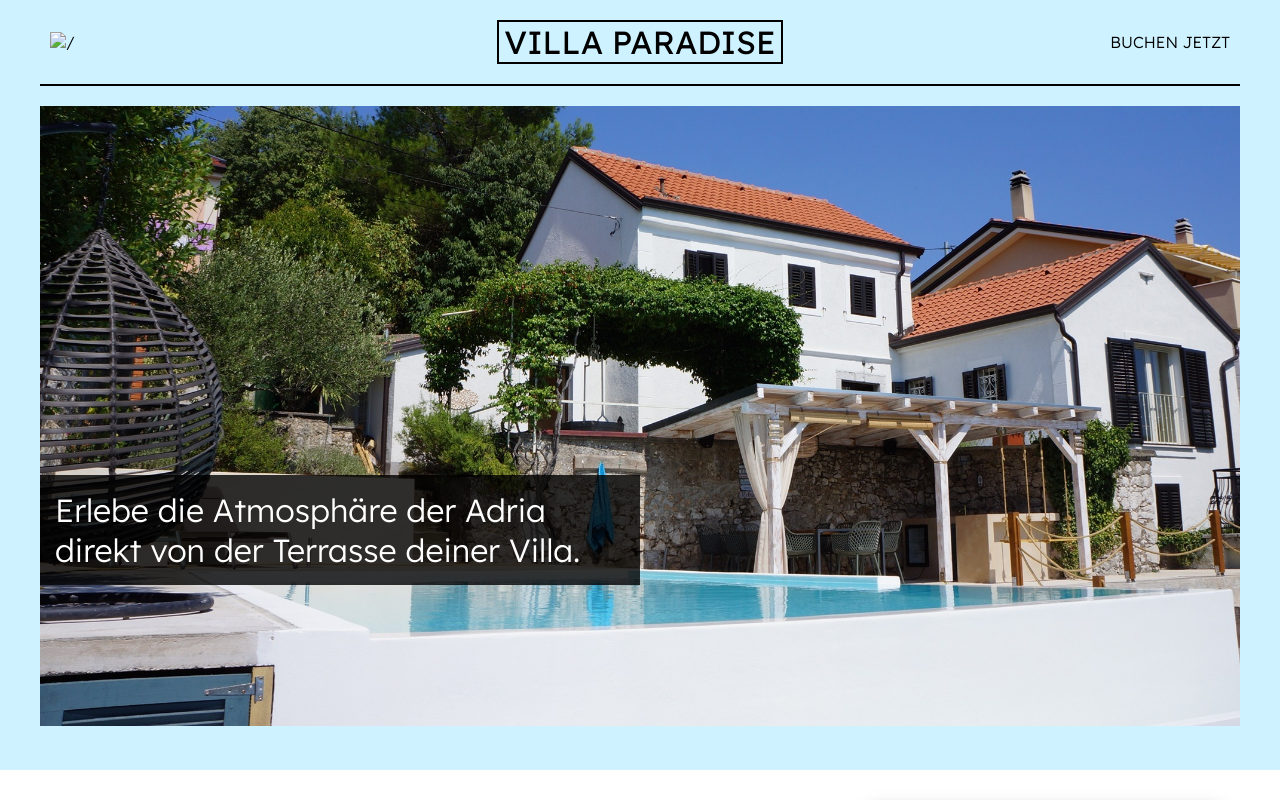
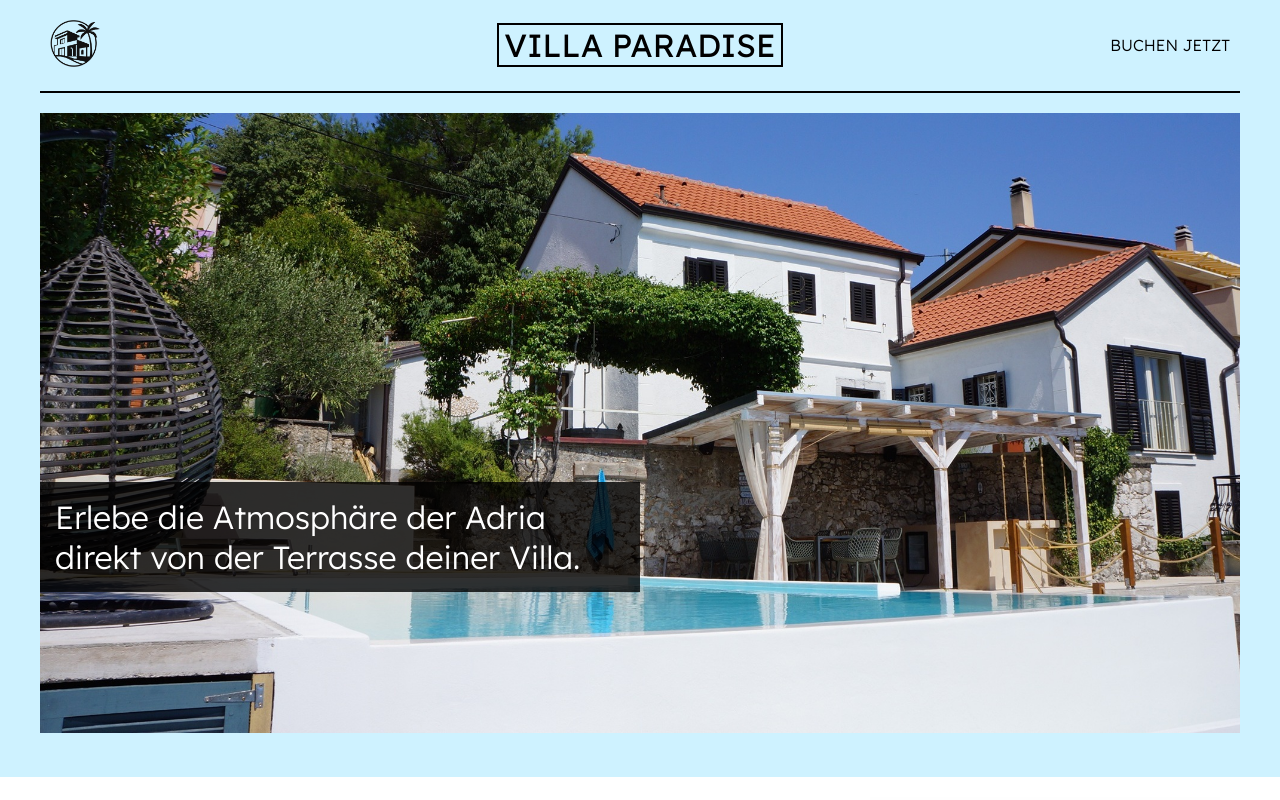
Before and after one commit to VladislavReb/villa_paradise, a website: page index.html in a window 1280 px wide. Shown: the top 800 px of the page. Drawn offline with nearby package versions, Linux system fonts and the light colour scheme.

Commit message:
fixed header icon

```diff
--- a/index.html
+++ b/index.html
@@ -14,7 +14,7 @@
 <header>
     <div class="container">
         <div class="header">
-            <div class="header_img"><img src="./img/logo.png/" alt="/"></div>
+            <div class="header_img"><img src="./img/logo.png" alt="/"></div>
             <h1>VILLA PARADISE</h1>
             <a>BUCHEN JETZT</a>
         </div>
```
